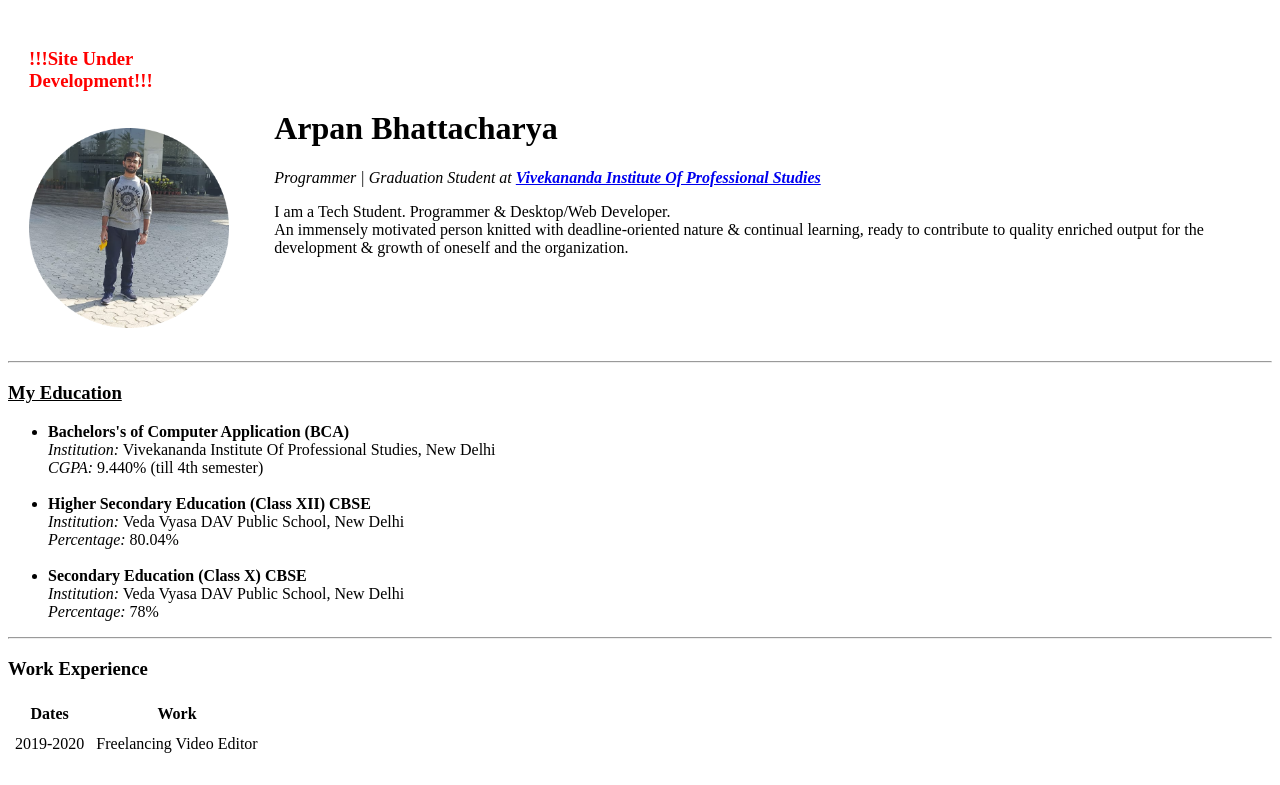
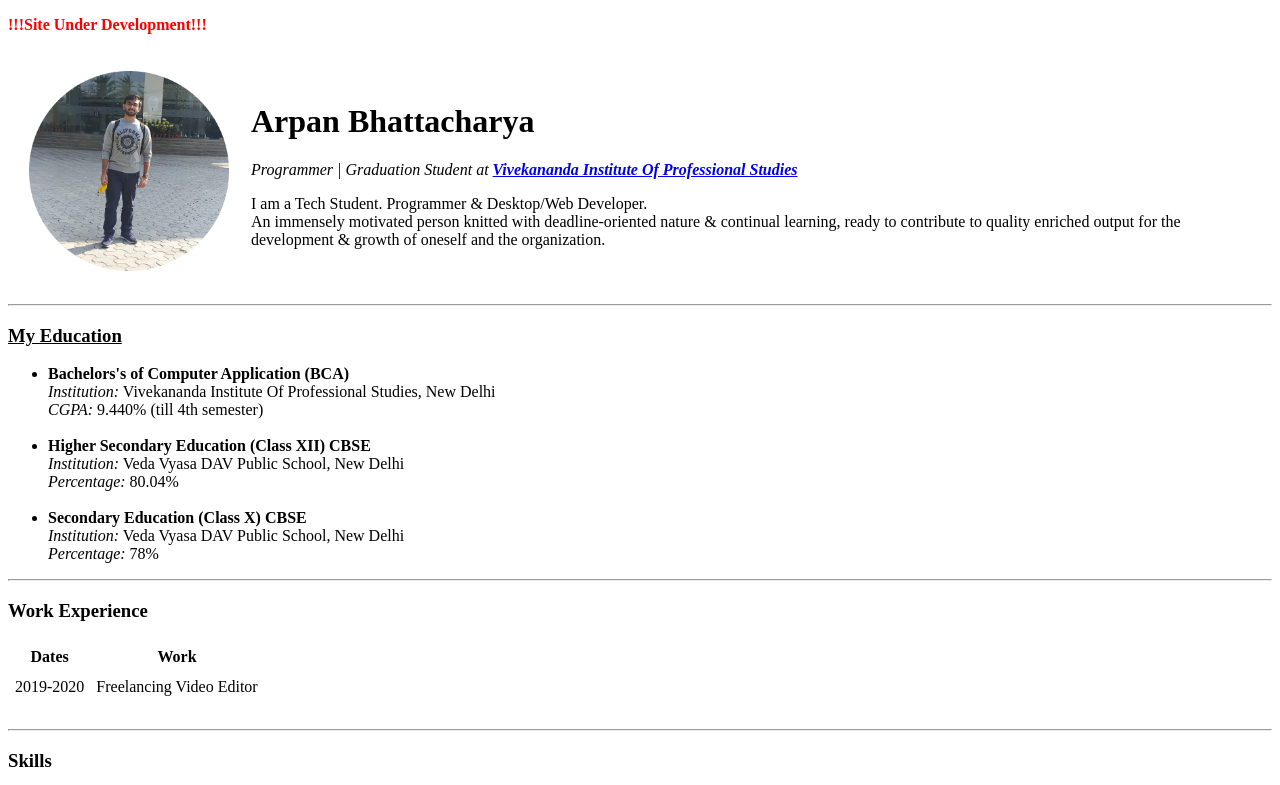
Before and after one commit to ArpanBhattacharya21/resume, a plain HTML site: page index.html in a window 1280 px wide. Shown: the top 785 px of the page. Drawn offline with Linux system fonts and the light colour scheme.

Commit message:
Update index.html

```diff
--- a/index.html
+++ b/index.html
@@ -9,15 +9,14 @@
       {
         color : red;
       }
-    </style>
+  </style>
 </head>
 
 <body>
+  <p id="redDev"><strong>!!!Site Under Development!!!</strong></p>
   <table cellspacing="20">
     <tr>
-      <td><h3 id="redDev">!!!Site Under Development!!!</h3>
-        <br>
-        <img src="images\arpan-modified.png" alt="arpan_profile_pic" height="200" width="" /></td>
+      <td><img src="images\arpan-modified.png" alt="arpan_profile_pic" height="200" width="" /></td>
       <td>
         <h1>Arpan Bhattacharya</h1>
         <p><em>Programmer | Graduation Student at <strong><a href="https://vips.edu">Vivekananda Institute Of Professional Studies</a></strong></em></p>
```
